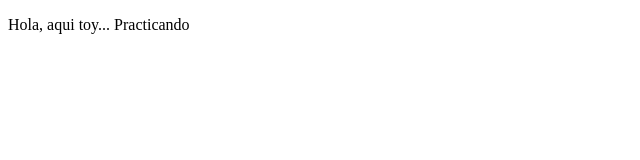
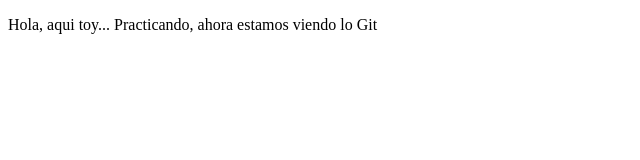
Before and after one commit to Sasarac/ProyectoDemoCursoPrework, a plain HTML site: page index.html in a window 1280 px wide. Shown: the whole page, without its empty margins (0-640 px from the left). Drawn offline with Linux system fonts and the light colour scheme.

Commit message:
first commit

```diff
--- a/index.html
+++ b/index.html
@@ -8,7 +8,7 @@
 </head>
 <body>
     <p>
-        Hola, aqui toy... Practicando
+        Hola, aqui toy... Practicando, ahora estamos viendo lo Git
     </p>
 </body>
 </html>
```
